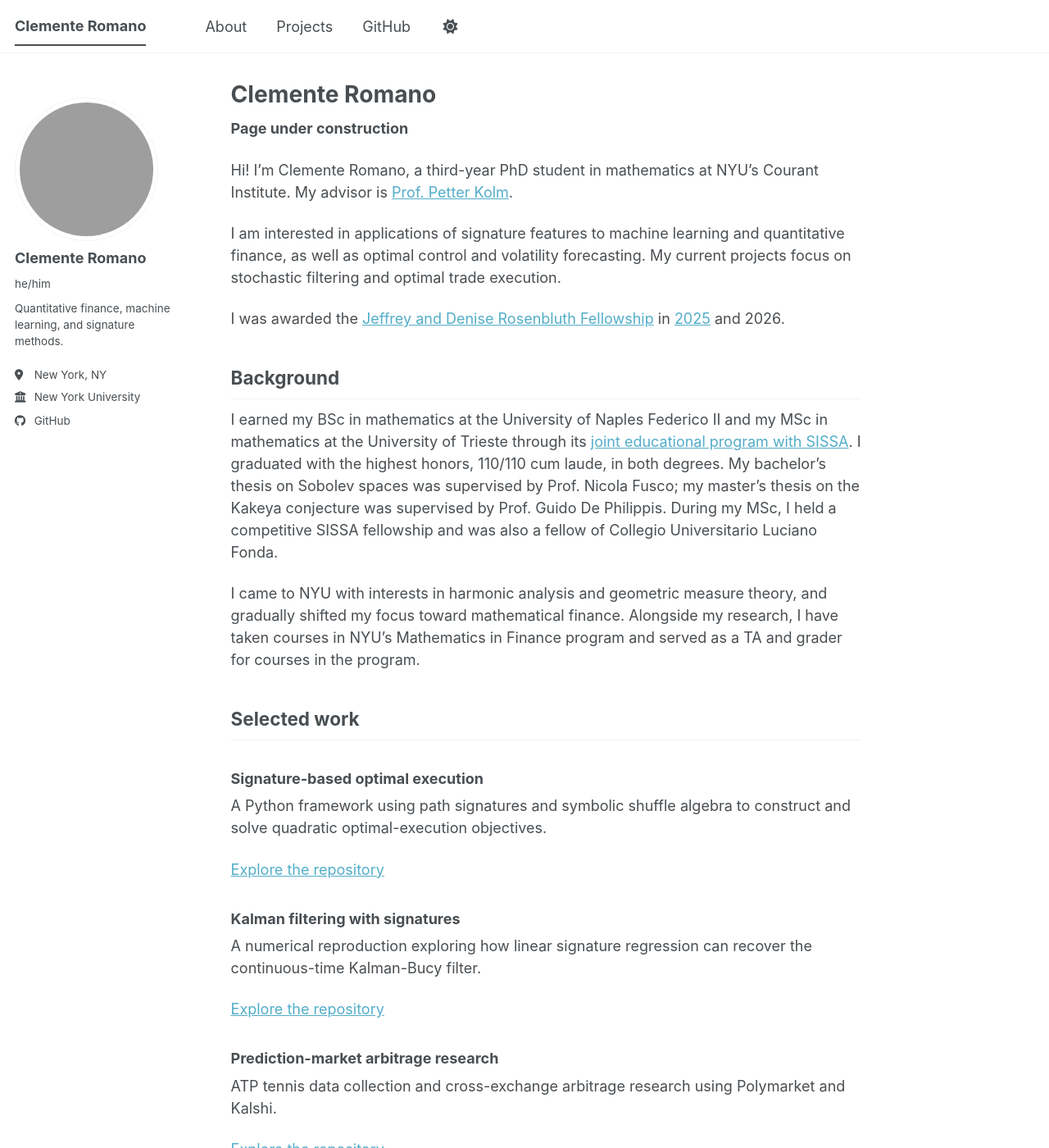
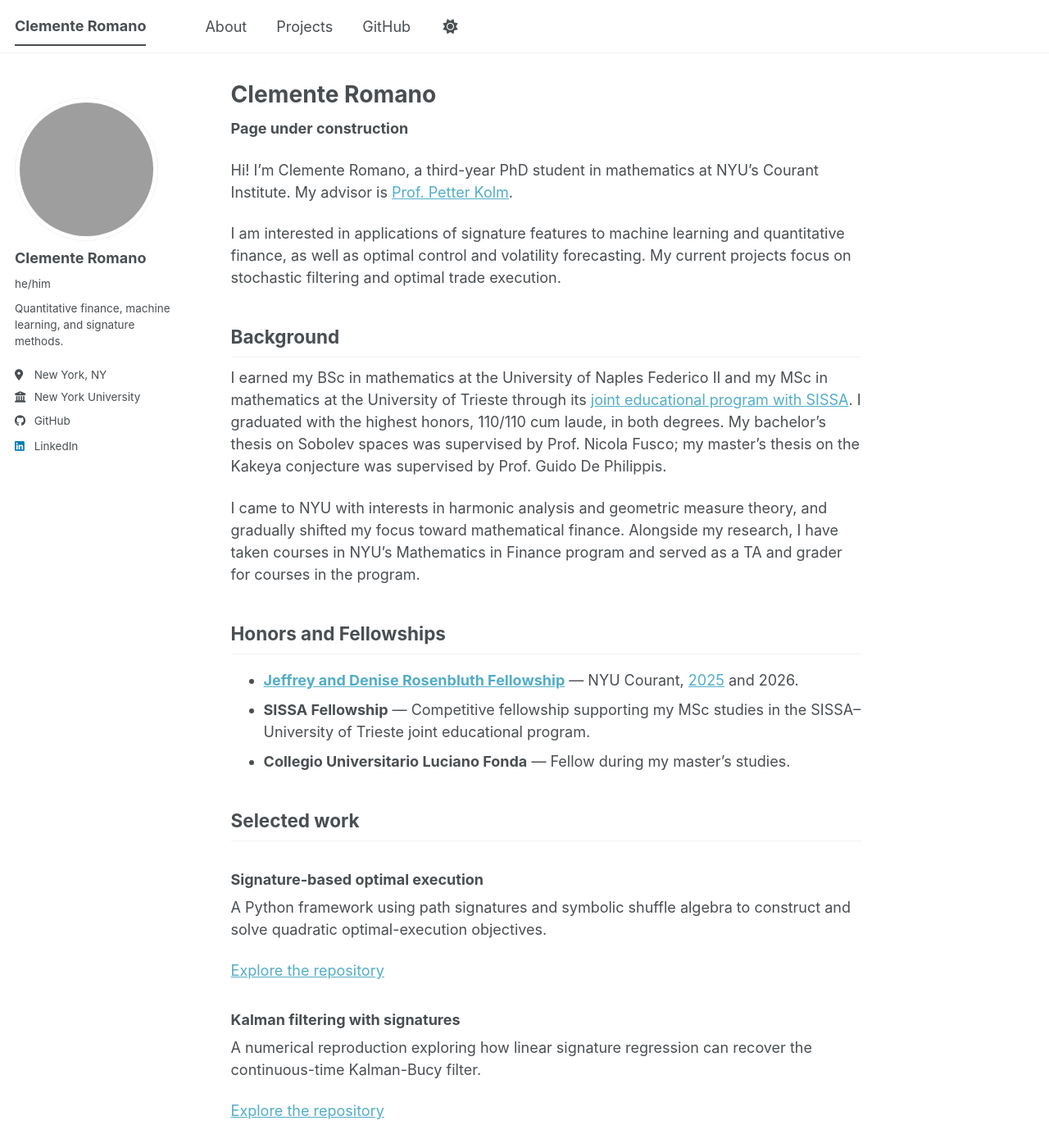
Before and after one commit to clementeromano/clementeromano.github.io, a Jekyll site: the page built from _pages/about.md, in a window 1280 px wide and 1400 px high. Shown: the whole window at 82% size. Built offline with Jekyll 4.4.1, drawn with Linux system fonts in a browser that asks for light colours; a script bundle is joined from its source files by our own code; library files that are not in the unit come from our copies; some of the changed text lies outside the part shown.

Commit message:
Group academic honors and add LinkedIn profile links
Move the Courant award out of the introduction, list each fellowship once in a dedicated section, and add LinkedIn to the author profile and homepage.

```diff
--- a/_config.yml
+++ b/_config.yml
@@ -67,7 +67,7 @@ author:
   keybase          : # Username
   instagram        : # Username
   lastfm           : # Username
-  linkedin         : # Username
+  linkedin         : "clementeromano"
   mastodon         : # URL
   medium           : # URL
   pinterest        : # Username
--- a/_pages/about.md
+++ b/_pages/about.md
@@ -14,13 +14,17 @@ Hi! I'm Clemente Romano, a third-year PhD student in mathematics at NYU's Couran
 
 I am interested in applications of signature features to machine learning and quantitative finance, as well as optimal control and volatility forecasting. My current projects focus on stochastic filtering and optimal trade execution.
 
-I was awarded the [Jeffrey and Denise Rosenbluth Fellowship](https://cims.nyu.edu/dynamic/academics/student_recognition/) in [2025](https://cims.nyu.edu/dynamic/events/4416/) and 2026.
-
 ## Background
 
-I earned my BSc in mathematics at the University of Naples Federico II and my MSc in mathematics at the University of Trieste through its [joint educational program with SISSA](https://www.math.sissa.it/content/msc-mathematics/index.html). I graduated with the highest honors, 110/110 cum laude, in both degrees. My bachelor's thesis on Sobolev spaces was supervised by Prof. Nicola Fusco; my master's thesis on the Kakeya conjecture was supervised by Prof. Guido De Philippis. During my MSc, I held a competitive SISSA fellowship and was also a fellow of Collegio Universitario Luciano Fonda.
+I earned my BSc in mathematics at the University of Naples Federico II and my MSc in mathematics at the University of Trieste through its [joint educational program with SISSA](https://www.math.sissa.it/content/msc-mathematics/index.html). I graduated with the highest honors, 110/110 cum laude, in both degrees. My bachelor's thesis on Sobolev spaces was supervised by Prof. Nicola Fusco; my master's thesis on the Kakeya conjecture was supervised by Prof. Guido De Philippis.
 
 I came to NYU with interests in harmonic analysis and geometric measure theory, and gradually shifted my focus toward mathematical finance. Alongside my research, I have taken courses in NYU's Mathematics in Finance program and served as a TA and grader for courses in the program.
+
+## Honors and Fellowships
+
+- **[Jeffrey and Denise Rosenbluth Fellowship](https://cims.nyu.edu/dynamic/academics/student_recognition/)** — NYU Courant, [2025](https://cims.nyu.edu/dynamic/events/4416/) and 2026.
+- **SISSA Fellowship** — Competitive fellowship supporting my MSc studies in the SISSA–University of Trieste joint educational program.
+- **Collegio Universitario Luciano Fonda** — Fellow during my master's studies.
 
 ## Selected work
 
@@ -44,4 +48,4 @@ ATP tennis data collection and cross-exchange arbitrage research using Polymarke
 
 ## Explore
 
-[Read about my projects]({{ '/projects/' | relative_url }}) or [browse my code on GitHub](https://github.com/clementeromano).
+[Read about my projects]({{ '/projects/' | relative_url }}), [browse my code on GitHub](https://github.com/clementeromano), or [connect on LinkedIn](https://www.linkedin.com/in/clementeromano/).
```
